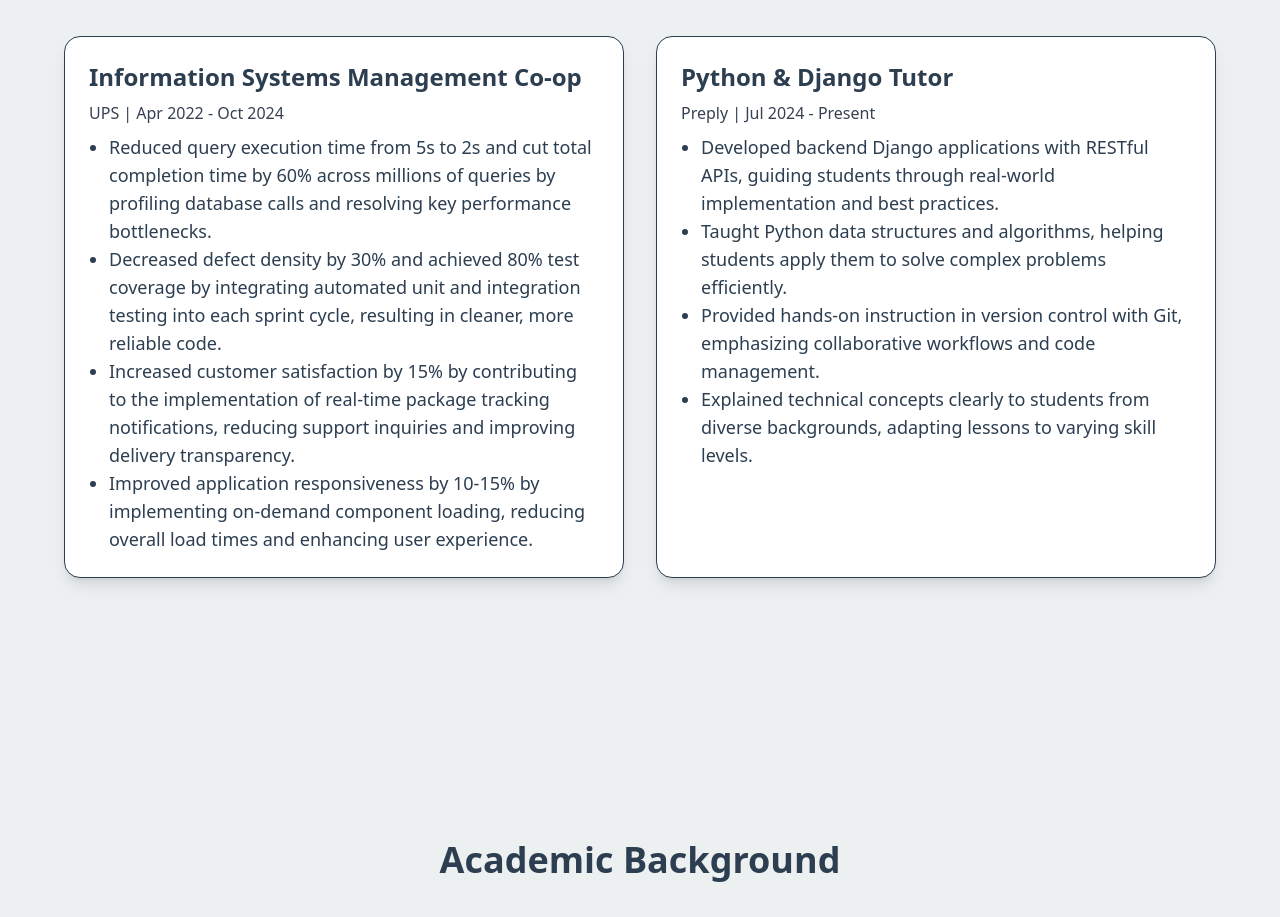
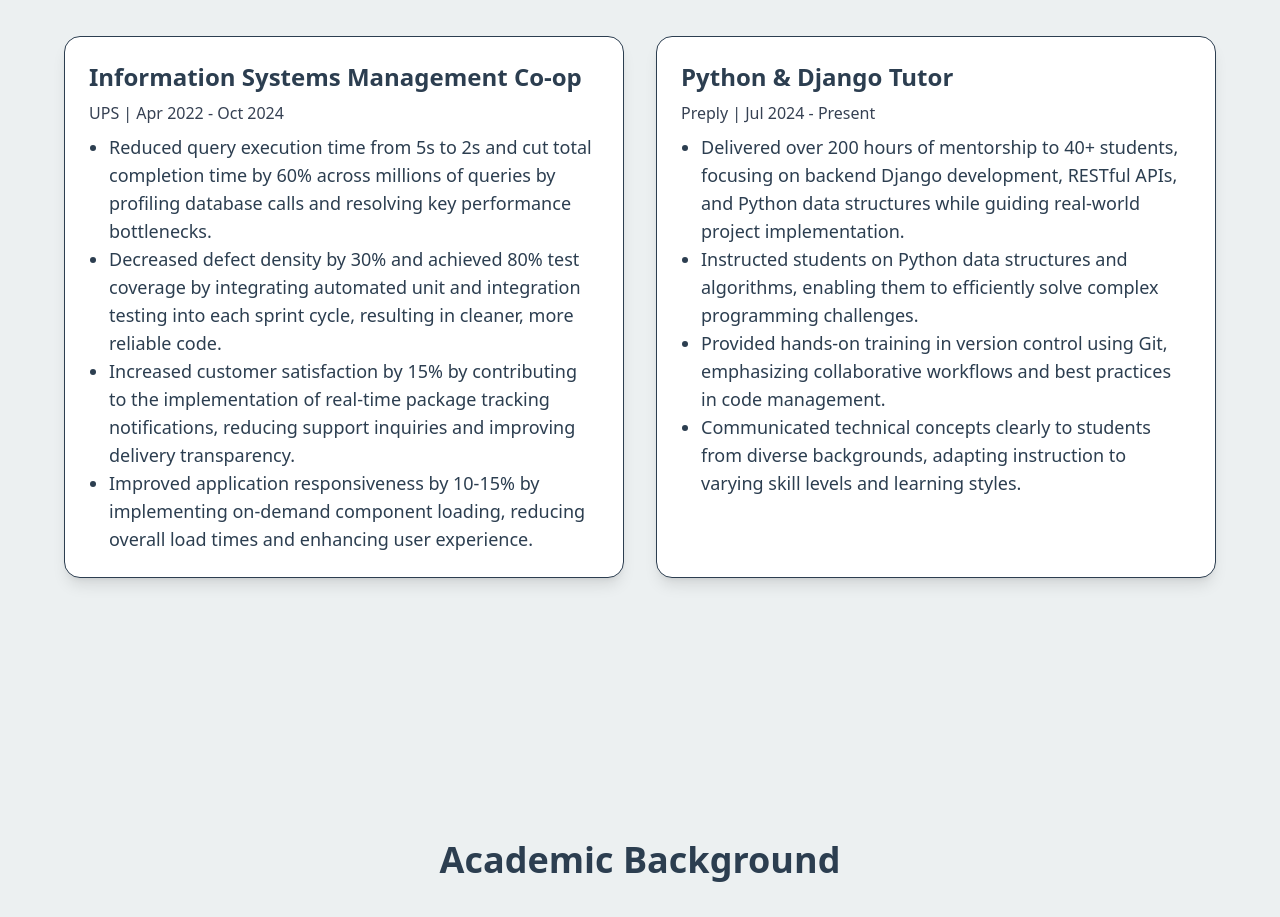
Before and after one commit to gurban-dev/portfolio, a website: page index.html in a window 1280 px wide. Shown: the part 1841-2758 px from the top of the page. Drawn offline with Linux system fonts and the light colour scheme.

Commit message:
Curriculum vitae updated.

```diff
--- a/index.html
+++ b/index.html
@@ -244,25 +244,28 @@
 
         <ul class="list-disc list-outside text-lg ml-5">
           <li>
-            Developed backend Django applications with RESTful APIs,
-            guiding students through real-world implementation and
-            best practices.
+            Delivered over 200 hours of mentorship to 40+ students,
+            focusing on backend Django development, RESTful APIs,
+            and Python data structures while guiding real-world
+            project implementation.
           </li>
 
           <li>
-            Taught Python data structures and algorithms, helping
-            students apply them to solve complex problems efficiently.
+            Instructed students on Python data structures and
+            algorithms, enabling them to efficiently solve complex
+            programming challenges.
           </li>
 
           <li>
-            Provided hands-on instruction in version control with Git,
-            emphasizing collaborative workflows and code management.
+            Provided hands-on training in version control using Git,
+            emphasizing collaborative workflows and best practices
+            in code management.
           </li>
 
           <li>
-            Explained technical concepts clearly to students from
-            diverse backgrounds, adapting lessons to varying skill
-            levels.
+            Communicated technical concepts clearly to students from
+            diverse backgrounds, adapting instruction to varying skill
+            levels and learning styles.
           </li>
         </ul>
       </div>
```
Also changed, not shown: 1 other file.
